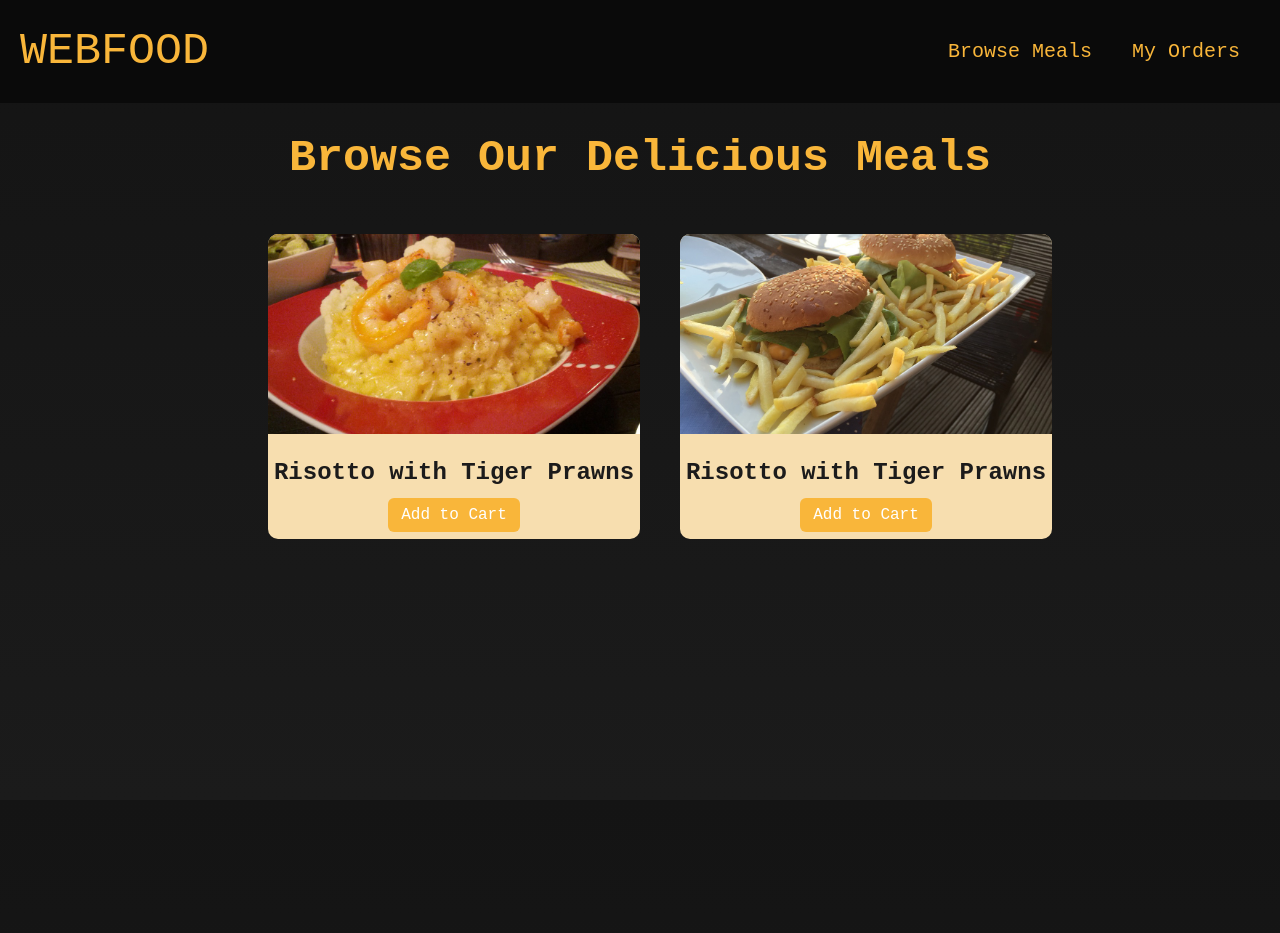
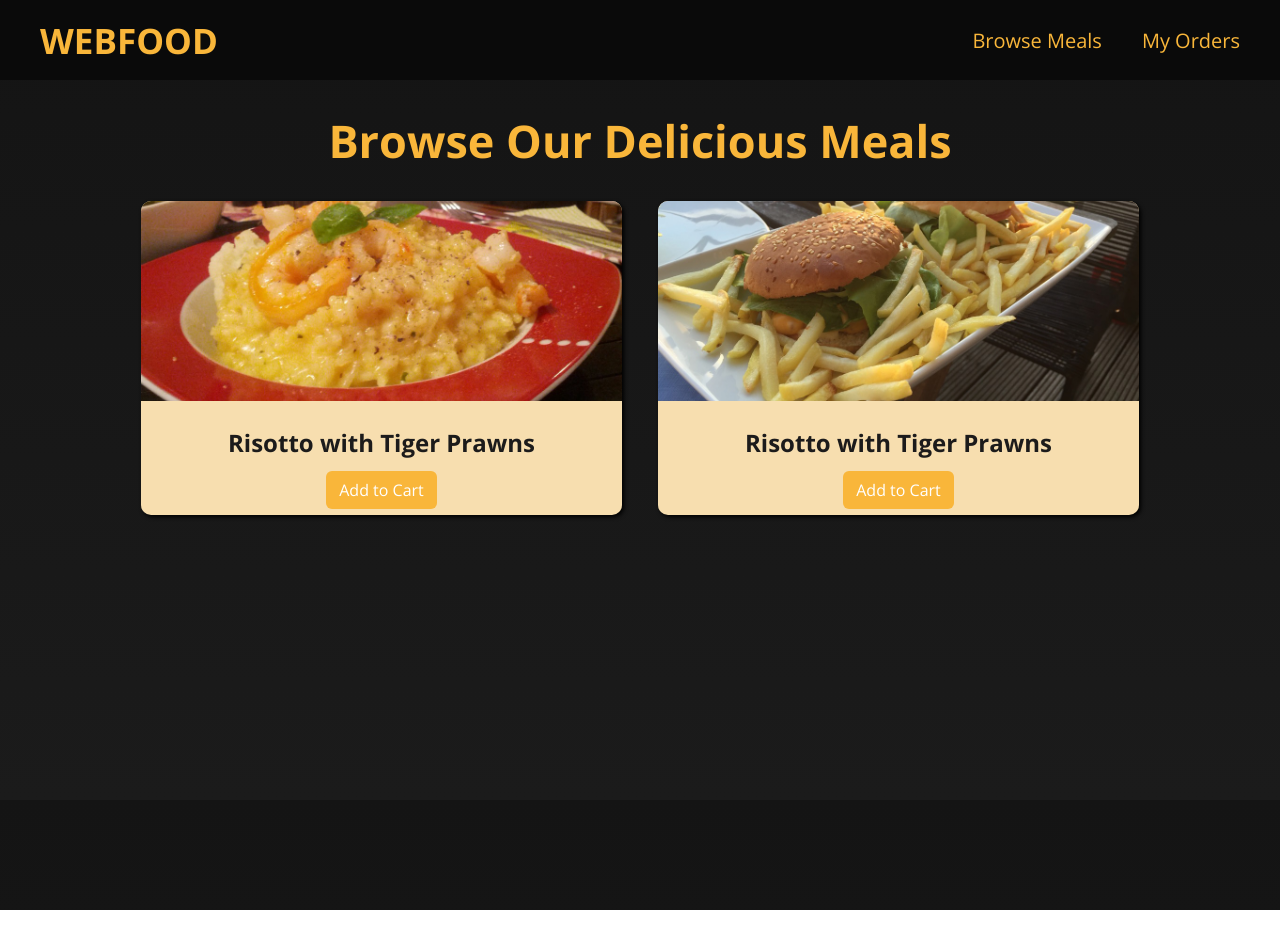
Before and after one commit to Bruinphoenix/Website-4, a plain HTML site: page index.html in a window 1280 px wide. After the commit the page ends 910 px from the top, so only its background shows below. Drawn offline with nearby package versions, Linux system fonts and the light colour scheme.

Commit message:
fixed a few semantic and styling mistakes in the header and main

```diff
--- a/index.html
+++ b/index.html
@@ -1,25 +1,25 @@
 <!DOCTYPE html>
 <html lang="en">
   <head>
-    <link rel="stylesheet" href="styles.css" />
     <meta charset="UTF-8" />
     <meta name="viewport" content="width=device-width, initial-scale=1.0" />
+    <link
+      href="https://fonts.googleapis.com/css2?family=Open+Sans:wght@400;700&display=swap"
+      rel="stylesheet"
+    />
+    <link rel="stylesheet" href="styles.css" />
     <meta http-equiv="X-UA-Compatible" content="ie=edge" />
     <title>Document</title>
   </head>
   <body>
-    <header>
-      <div class="navbar">
+    <header class="navbar">
+
         <a href="/index.html" id="main-logo"><span>WEBFOOD</span></a>
         <ul>
-          <li><a href="">Browse Meals</a>
+          <li><a href="">Browse Meals</a></li>
+          <li><a href="">My Orders</a></li>
+        </ul>
 
-          </li>
-          <li><a href="">My Orders</a>
-
-          </li>
-        </ul>
-      </div>
     </header>
     <main>
       <h1>Browse Our Delicious Meals</h1>
@@ -28,12 +28,12 @@
           <li class="food-card">
             <img src="/images/risotto.jpg" alt="" />
             <h2>Risotto with Tiger Prawns</h2>
-            <a href="">Add to Cart</a>
+            <a href="" class="btn">Add to Cart</a>
           </li>
           <li class="food-card">
             <img src="/images/cheeseburgers.jpg" alt="" />
             <h2>Risotto with Tiger Prawns</h2>
-            <a href="">Add to Cart</a>
+            <a href="" class="btn">Add to Cart</a>
           </li>
         </ul>
       </section>
--- a/styles.css
+++ b/styles.css
@@ -1,9 +1,9 @@
 body {
-    background: linear-gradient(180deg, rgb(20,20,20), rgb(27,27,27));
+  background: linear-gradient(180deg, rgb(20, 20, 20), rgb(27, 27, 27));
   color: rgb(249, 182, 58);
   margin: 0;
   height: 100vh;
-    font-family: 'Courier New', Courier, monospace;
+  font-family: "Open Sans", Courier, monospace;
 }
 main {
   text-align: center;
@@ -11,62 +11,69 @@ main {
   margin: 0;
 }
 
-header {
-    background-color: rgb(10, 10, 10);
+a {
+  text-decoration: none;
+  color: inherit;
 }
+li {
+  list-style: none;
+}
+
 h1 {
   font-size: 45px;
-
 }
 
-header a{
-    color: inherit;
-    text-decoration: none;
-    margin: 0;
-}
 #main-logo {
-    font-size: 45px;
-    display: flex;
-    align-items: center;
+  font-size: 35px;
+  font-weight: bold;
   padding: 20px;
 }
-header .navbar{
+.navbar {
   display: flex;
   flex-direction: row;
   justify-content: space-between;
-    align-content: center;
+  align-items: center;
+  background-color: rgb(10, 10, 10);
+  height: 80px;
+  padding: 0 20px;
 }
 
-header ul{
-    margin: 20px;
+.navbar ul {
+  margin: 0;
   display: flex;
   font-size: 20px;
 }
-header li {
-    padding: 20px;
-    list-style: none;
+.navbar li {
+  margin: 20px;
+}
+.navbar li a:hover {
+  color: rgb(255, 166, 0);
 }
 
-main ul{
-    display: flex;
-    list-style: none;
-    width: 100%;
+main ul {
+  display: grid;
+  grid-template-columns: 1fr 1fr;
+  justify-items: center;
+  gap: 10px;
+  width: 80%;
+  margin: 30px auto;
   box-sizing: border-box;
-
+padding: 0;
   justify-content: center;
 }
 .food-card {
-    width: 30%;
-    margin: 20px;
+  width: 95%;
+
   height: 100%;
   background-color: rgb(247, 222, 175);
   border-radius: 10px;
-    padding-bottom: 15px;
+  padding-bottom: 7px;
   color: rgb(28, 27, 27);
   overflow: hidden;
+  box-shadow: 2px 2px 4px black;
 }
 
-.food-card a {
+.food-card .btn {
   text-decoration: none;
   padding: 8px 13px;
   color: white;
@@ -74,11 +81,11 @@ main ul{
   border-radius: 6px;
   margin: 10px;
 }
-.food-card a:hover {
+.food-card .btn:hover {
   background-color: rgb(249, 164, 6);
 }
 
-main li img {
+.food-card img {
   width: 100%;
   height: 25vh;
   object-fit: cover;
```
Lines whose indentation alone changed are shown as unchanged.
